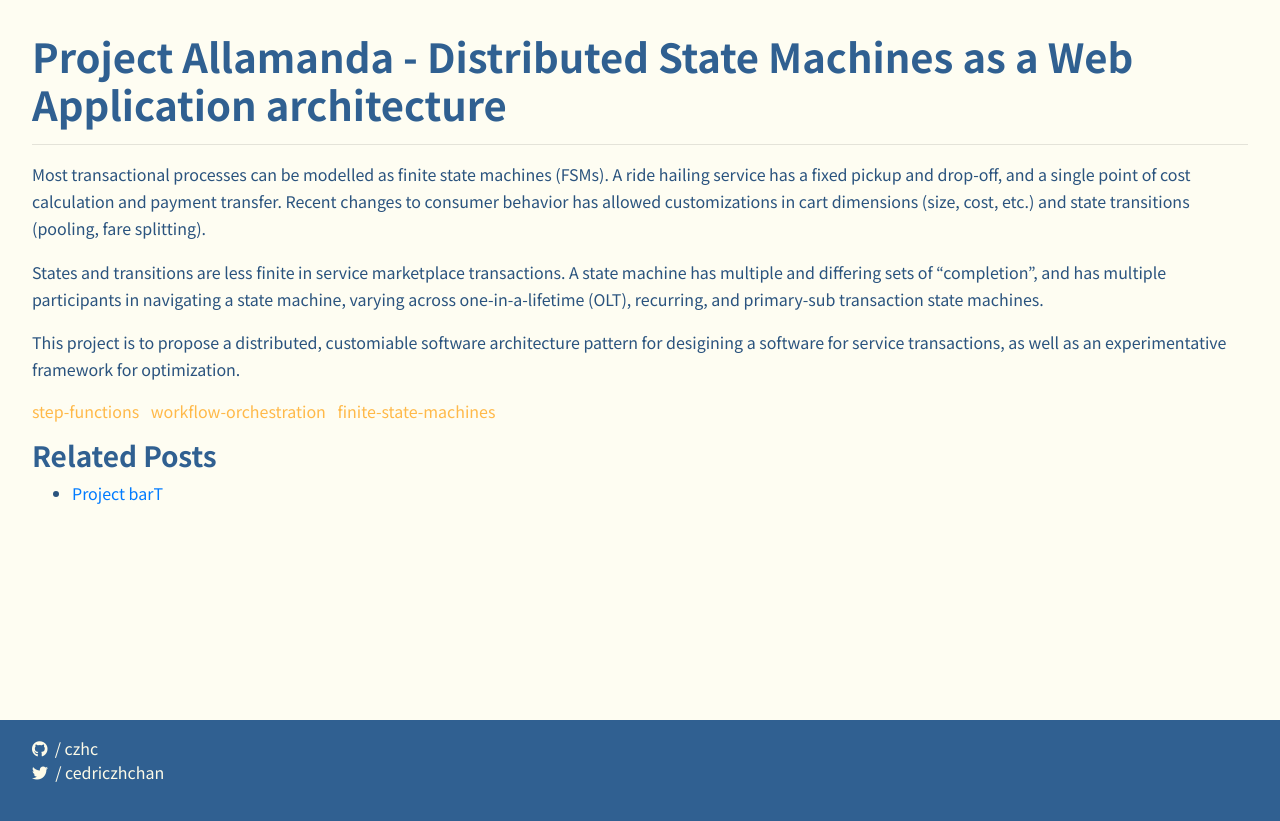
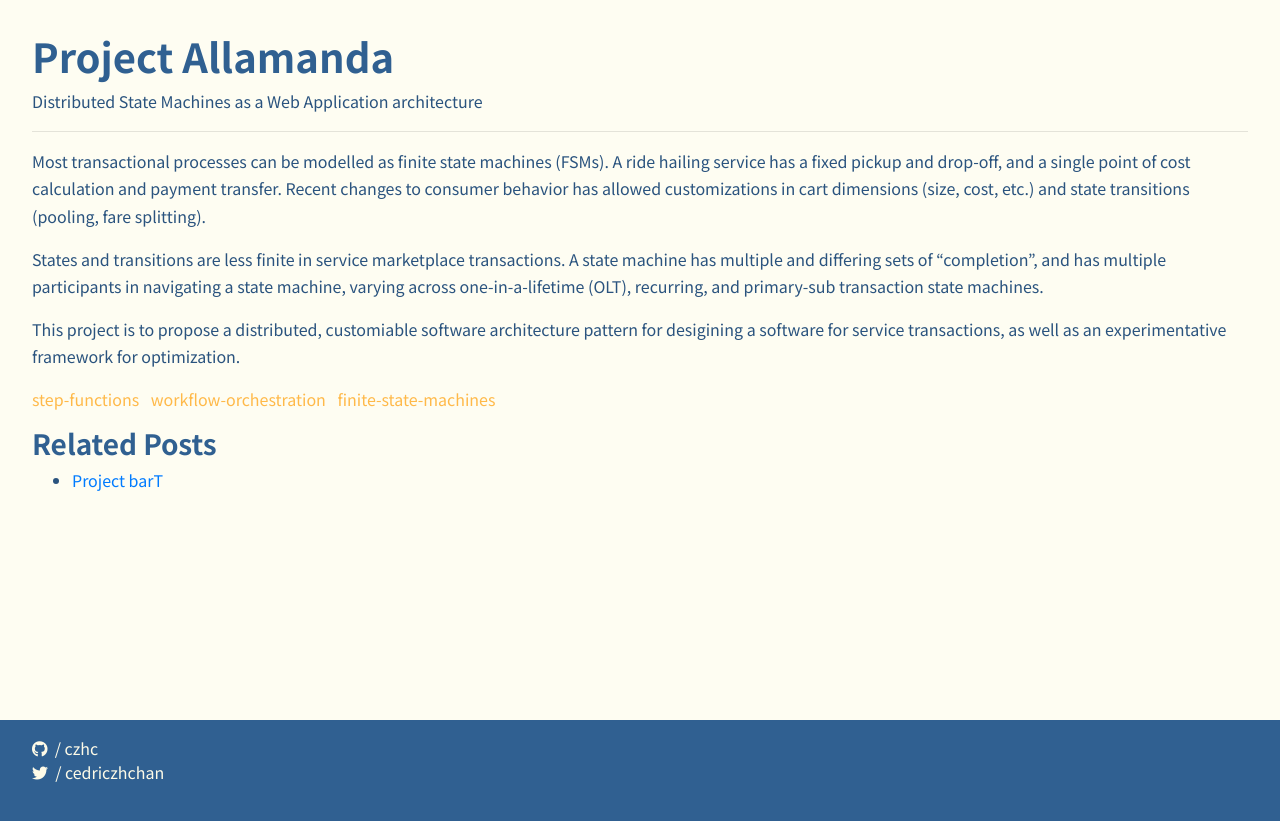
Before and after one commit to czhc/czhc.github.io, a Jekyll site: the page built from _posts/projects/2019-01-25-allamanda.md, in a window 1280 px wide. Shown: the top 821 px of the page. Built offline with Jekyll 4.4.1, drawn with Linux system fonts in a browser that asks for light colours; nearby versions of some CDN libraries; some of the changed lines change nothing that is shown.

Commit message:
Add description to header

```diff
--- a/_includes/header.html
+++ b/_includes/header.html
@@ -1,5 +1,5 @@
 <head>
-  <title>{{ page.title | default: site.title }}</title>
+  <title>{{ page.title | default: site.title }} | {{page.description}}</title>
   <!-- Required meta tags always come first -->
   <meta charset="utf-8">
   <meta name="viewport" content="width=device-width, initial-scale=1">
--- a/_posts/projects/2019-01-25-allamanda.md
+++ b/_posts/projects/2019-01-25-allamanda.md
@@ -1,11 +1,14 @@
 ---
-title: "Project Allamanda - Distributed State Machines as a Web Application architecture"
+title: "Project Allamanda"
+description: "Distributed State Machines as a Web Application architecture"
 categories: [projects]
 tags: [step-functions, workflow-orchestration, finite-state-machines]
 
 ---
 
 # {{ page.title }}
+{{page.description}}
+
 ---
 
 Most transactional processes can be modelled as finite state machines (FSMs). A ride hailing service has a fixed pickup and drop-off, and a single point of cost calculation and payment transfer. Recent changes to consumer behavior has allowed customizations in cart dimensions (size, cost, etc.) and state transitions (pooling, fare splitting).
```
